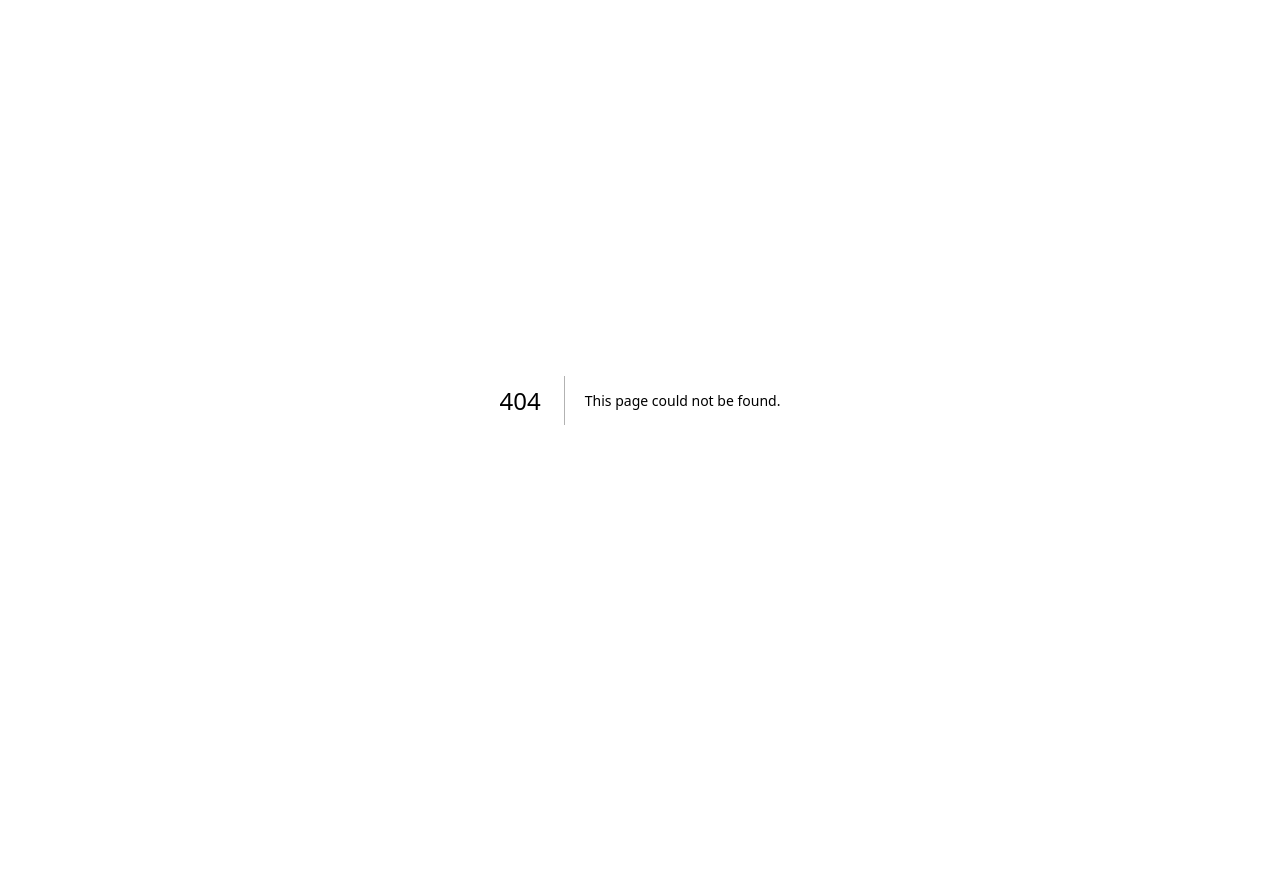
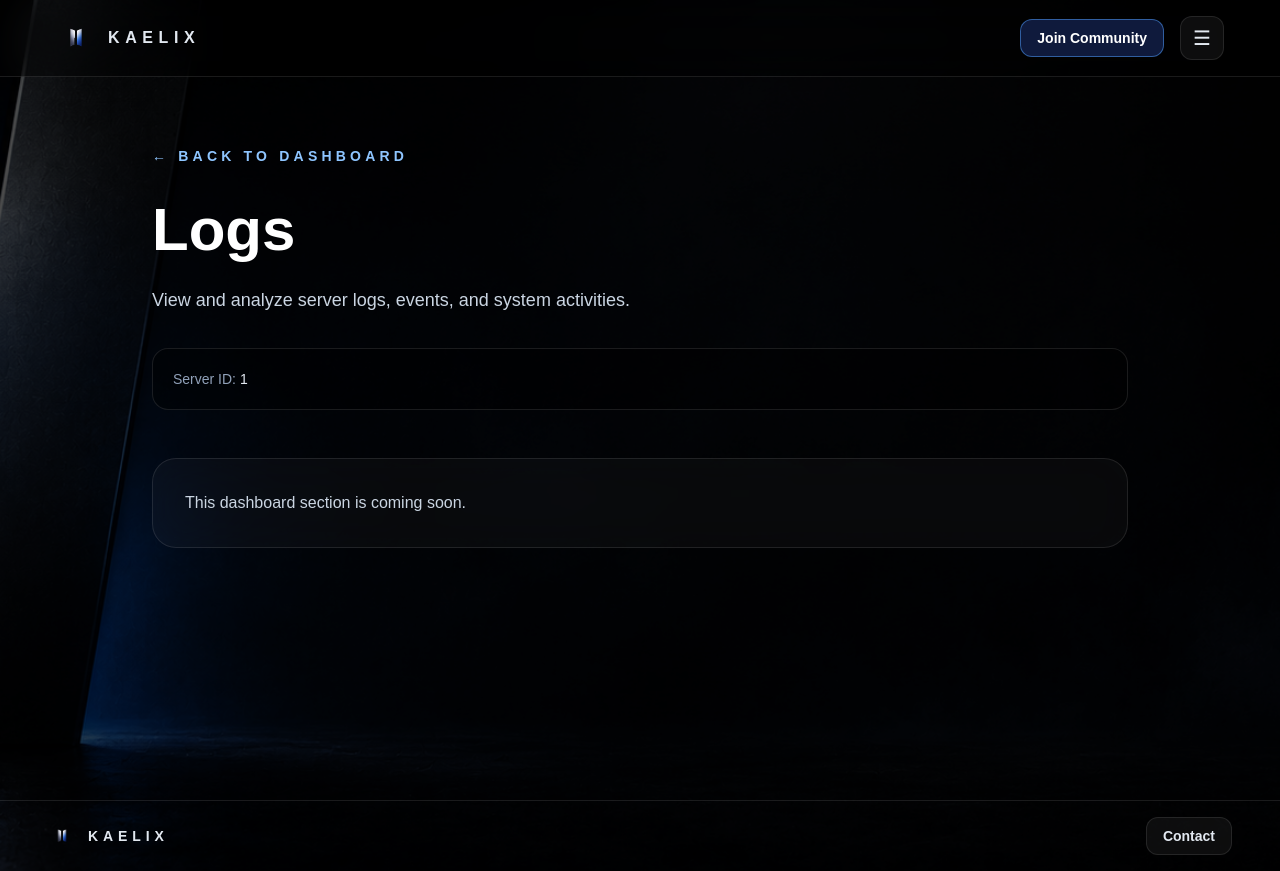
Before and after one commit to glykeselpides-bit/kaelix-site, a Next.js app: page /servers/1/logs in a window 1280 px wide. Before the commit this address had no page. Before the commit the page ends 800 px from the top, so only its background shows below. Built offline with nearby package versions, Linux system fonts and the light colour scheme.

Commit message:
may chaos take the wheel

```diff
--- /dev/null
+++ b/src/app/servers/[guildId]/activities/page.tsx
@@ -0,0 +1,18 @@
+import ServerSectionPlaceholder from "@/components/ServerSectionPlaceholder";
+
+export const dynamic = "force-dynamic";
+export const runtime = "nodejs";
+
+export default function ActivitiesPage({
+  params,
+}: {
+  params: Promise<{ guildId: string }>;
+}) {
+  return (
+    <ServerSectionPlaceholder
+      params={params}
+      title="Activities"
+      description="Manage activities, challenges, and engagement systems."
+    />
+  );
+}
--- /dev/null
+++ b/src/app/servers/[guildId]/analytics/page.tsx
@@ -0,0 +1,18 @@
+import ServerSectionPlaceholder from "@/components/ServerSectionPlaceholder";
+
+export const dynamic = "force-dynamic";
+export const runtime = "nodejs";
+
+export default function AnalyticsPage({
+  params,
+}: {
+  params: Promise<{ guildId: string }>;
+}) {
+  return (
+    <ServerSectionPlaceholder
+      params={params}
+      title="Analytics"
+      description="View and analyze server performance, user engagement, and system metrics."
+    />
+  );
+}
--- /dev/null
+++ b/src/app/servers/[guildId]/events/page.tsx
@@ -0,0 +1,18 @@
+import ServerSectionPlaceholder from "@/components/ServerSectionPlaceholder";
+
+export const dynamic = "force-dynamic";
+export const runtime = "nodejs";
+
+export default function EventsPage({
+  params,
+}: {
+  params: Promise<{ guildId: string }>;
+}) {
+  return (
+    <ServerSectionPlaceholder
+      params={params}
+      title="Events"
+      description="Manage Kaelix events, reminders, registrations, and attendance systems."
+    />
+  );
+}
--- /dev/null
+++ b/src/app/servers/[guildId]/factions/page.tsx
@@ -0,0 +1,18 @@
+import ServerSectionPlaceholder from "@/components/ServerSectionPlaceholder";
+
+export const dynamic = "force-dynamic";
+export const runtime = "nodejs";
+
+export default function FactionsPage({
+  params,
+}: {
+  params: Promise<{ guildId: string }>;
+}) {
+  return (
+    <ServerSectionPlaceholder
+      params={params}
+      title="Factions"
+      description="Manage factions, roles, onboarding assignments, and progression systems."
+    />
+  );
+}
--- /dev/null
+++ b/src/app/servers/[guildId]/logs/page.tsx
@@ -0,0 +1,18 @@
+import ServerSectionPlaceholder from "@/components/ServerSectionPlaceholder";
+
+export const dynamic = "force-dynamic";
+export const runtime = "nodejs";
+
+export default function LogsPage({
+  params,
+}: {
+  params: Promise<{ guildId: string }>;
+}) {
+  return (
+    <ServerSectionPlaceholder
+      params={params}
+      title="Logs"
+      description="View and analyze server logs, events, and system activities."
+    />
+  );
+}
--- /dev/null
+++ b/src/app/servers/[guildId]/onboarding/page.tsx
@@ -0,0 +1,18 @@
+import ServerSectionPlaceholder from "@/components/ServerSectionPlaceholder";
+
+export const dynamic = "force-dynamic";
+export const runtime = "nodejs";
+
+export default function OnboardingPage({
+  params,
+}: {
+  params: Promise<{ guildId: string }>;
+}) {
+  return (
+    <ServerSectionPlaceholder
+      params={params}
+      title="Onboarding"
+      description="Manage onboarding processes, tutorials, and user initiation workflows."
+    />
+  );
+}
--- /dev/null
+++ b/src/app/servers/[guildId]/settings/page.tsx
@@ -0,0 +1,18 @@
+import ServerSectionPlaceholder from "@/components/ServerSectionPlaceholder";
+
+export const dynamic = "force-dynamic";
+export const runtime = "nodejs";
+
+export default function SettingsPage({
+  params,
+}: {
+  params: Promise<{ guildId: string }>;
+}) {
+  return (
+    <ServerSectionPlaceholder
+      params={params}
+      title="Settings"
+      description="Configure Kaelix systems, notifications, channels, rewards, and server preferences."
+    />
+  );
+}
--- /dev/null
+++ b/src/app/servers/[guildId]/subscription/page.tsx
@@ -0,0 +1,18 @@
+import ServerSectionPlaceholder from "@/components/ServerSectionPlaceholder";
+
+export const dynamic = "force-dynamic";
+export const runtime = "nodejs";
+
+export default function SubscriptionPage({
+  params,
+}: {
+  params: Promise<{ guildId: string }>;
+}) {
+  return (
+    <ServerSectionPlaceholder
+      params={params}
+      title="Subscription"
+      description="Manage subscription plans, billing, and user access levels."
+    />
+  );
+}
--- /dev/null
+++ b/src/components/ServerSectionPlaceholder.tsx
@@ -0,0 +1,50 @@
+import Navbar from "@/components/Navbar";
+import Footer from "@/components/Footer";
+import Link from "next/link";
+
+export default async function ServerSectionPlaceholder({
+  params,
+  title,
+  description,
+}: {
+  params: Promise<{ guildId: string }>;
+  title: string;
+  description: string;
+}) {
+  const { guildId } = await params;
+
+  return (
+    <main className="min-h-screen bg-black bg-[url('/banner2.png')] bg-cover bg-center text-white">
+      <div className="min-h-screen bg-black/70">
+        <Navbar />
+
+        <section className="mx-auto max-w-5xl px-6 pb-24 pt-36">
+          <Link
+            href={`/servers/${guildId}`}
+            className="text-sm font-semibold uppercase tracking-[0.3em] text-blue-300 hover:text-blue-200"
+          >
+            ← Back to Dashboard
+          </Link>
+
+          <h1 className="mt-8 text-5xl font-bold md:text-6xl">{title}</h1>
+
+          <p className="mt-6 max-w-3xl text-lg leading-8 text-slate-300">
+            {description}
+          </p>
+
+          <div className="mt-8 rounded-2xl border border-white/10 bg-black/40 p-5 text-sm text-slate-400">
+            Server ID: <span className="text-slate-200">{guildId}</span>
+          </div>
+
+          <div className="mt-12 rounded-3xl border border-white/10 bg-white/[0.03] p-8 backdrop-blur-xl">
+            <p className="text-slate-300">
+              This dashboard section is coming soon.
+            </p>
+          </div>
+        </section>
+      </div>
+
+      <Footer />
+    </main>
+  );
+}
```
